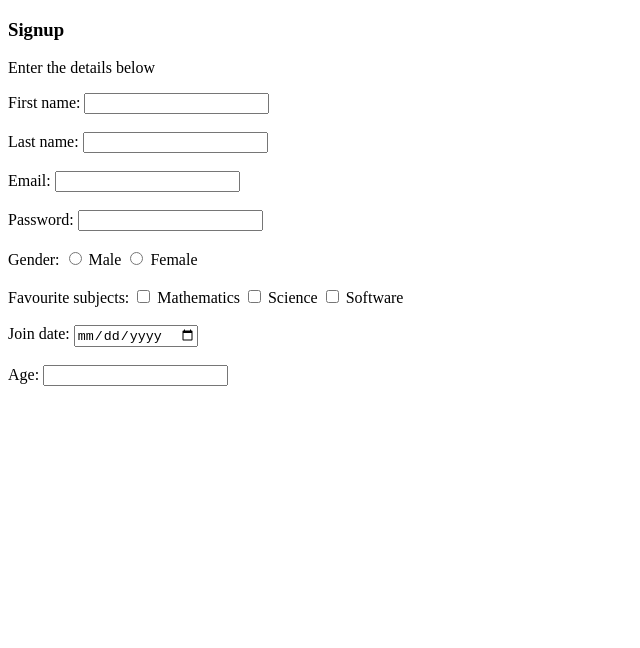
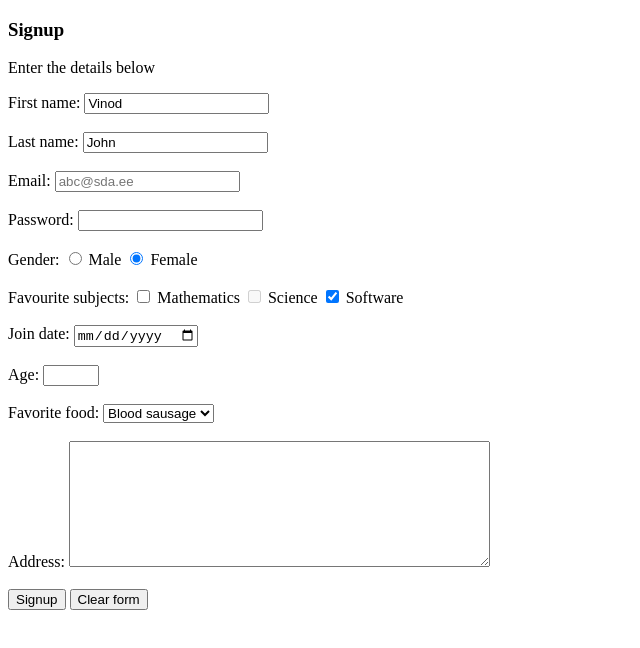
Before and after one commit to vinodjohn/javaremote19-htmlcssjs, a plain HTML site: page template/user-registration.html in a window 1280 px wide. Shown: the whole page, without its empty margins (0-640 px from the left). Drawn offline with Linux system fonts and the light colour scheme.

Commit message:
HTML form added

```diff
--- a/template/user-registration.html
+++ b/template/user-registration.html
@@ -8,27 +8,27 @@
 <div id="register">
     <h3>Signup</h3>
     <p>Enter the details below</p>
-    <form id="signup" name="signup">
+    <form id="signup" name="signup" method="post" action="index.html">
         <label for="first-name">First name:</label>
-        <input name="first-name" id="first-name" type="text"/>
+        <input name="first-name" id="first-name" type="text" value="Vinod" readonly minlength="3" maxlength="25"/>
         <br/><br/>
         <label for="last-name">Last name:</label>
-        <input name="last-name" id="last-name" type="text"/>
+        <input name="last-name" id="last-name" type="text" value="John"/>
         <br/><br/>
         <label for="email">Email:</label>
-        <input name="email" id="email" type="email"/>
+        <input name="email" id="email" type="email" required placeholder="abc@sda.ee"/>
         <br/><br/>
         <label for="password">Password:</label>
-        <input name="password" id="password" type="password"/>
+        <input name="password" id="password" type="password" required/>
         <br/><br/>
         <label for="male">Gender:</label>
         <input type="radio" id="male" name="gender"/> Male
-        <input type="radio" id="female" name="gender"/> Female
+        <input type="radio" id="female" name="gender" checked/> Female
         <br/><br/>
         <label for="mathematics">Favourite subjects:</label>
         <input type="checkbox" id="mathematics" name="favorite-subjects"/> Mathematics
-        <input type="checkbox" id="science" name="favorite-subjects"/> Science
-        <input type="checkbox" id="software" name="favorite-subjects"/> Software
+        <input type="checkbox" id="science" name="favorite-subjects" disabled/> Science
+        <input type="checkbox" id="software" name="favorite-subjects" checked/> Software
         <br/><br/>
         <label for="join-date">
             Join date:
@@ -36,7 +36,22 @@
         <input type="date" id="join-date" name="join-date"/>
         <br/><br/>
         <label for="age">Age:</label>
-        <input type="number" id="age" name="age" min="10" />
+        <input type="number" id="age" name="age" min="10" max="50"/>
+        <br/><br/>
+        <label for="favourite-food">Favorite food:</label>
+        <select id="favourite-food" name="favourite-food">
+            <option value="pizza">Pizza</option>
+            <option value="sandwich" disabled>Sandwich</option>
+            <option value="blood" selected>Blood sausage</option>
+        </select>
+        <br/><br/>
+        <label for="address">Address:</label>
+        <textarea id="address" name="address" rows="8" cols="50"></textarea>
+        <input type="hidden" id="active" name="active" value="yes"/>
+
+        <br/><br/>
+        <input type="submit" value="Signup">
+        <input type="reset" value="Clear form">
     </form>
 </div>
 </body>
```
